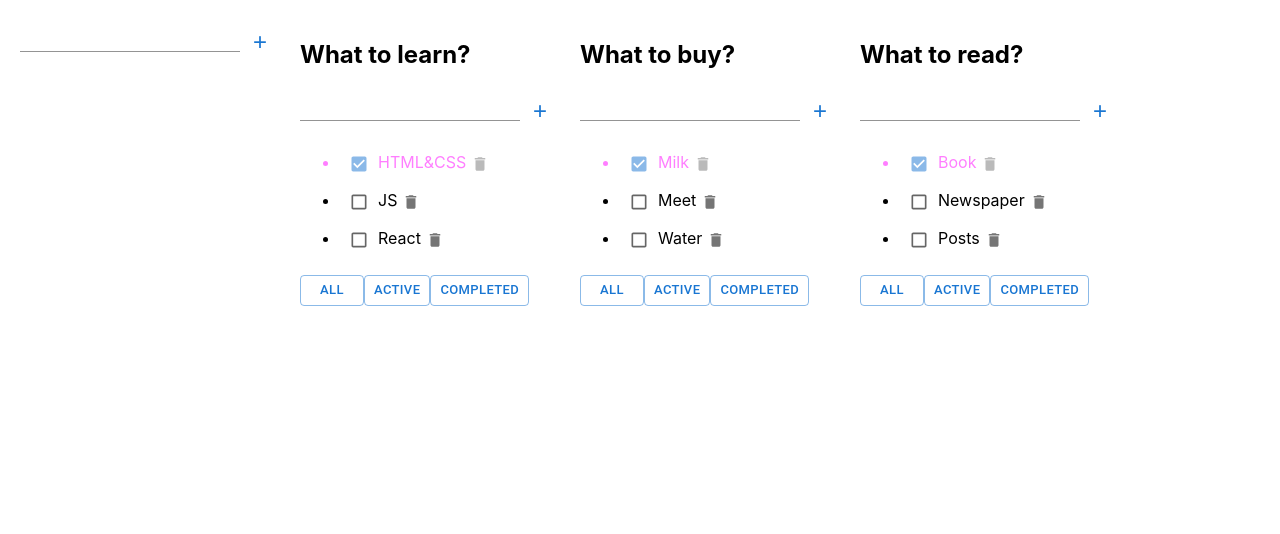
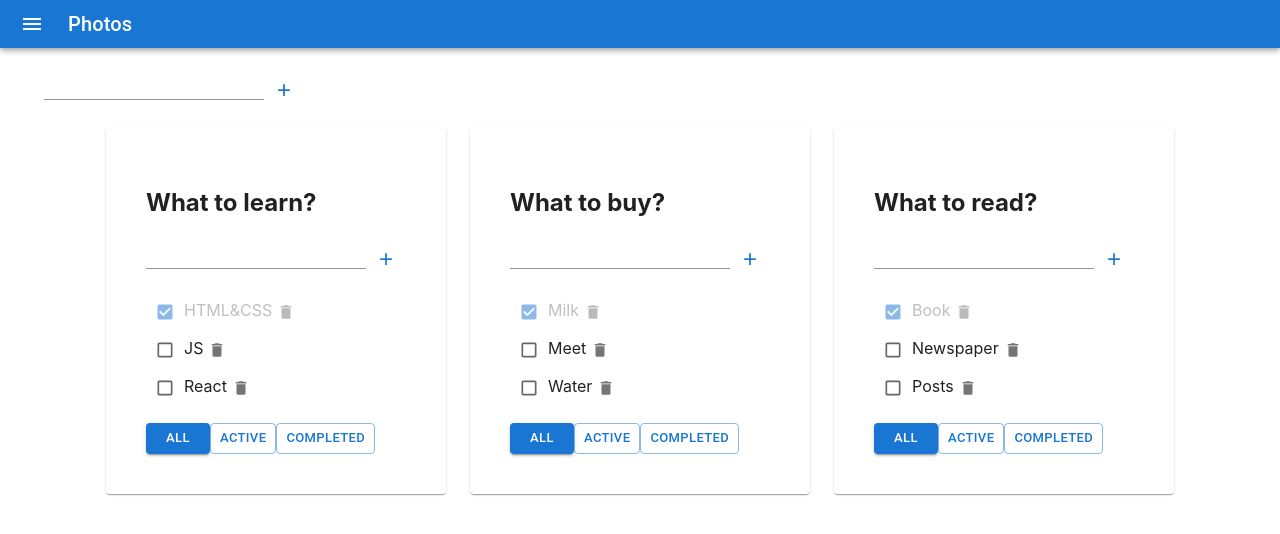
Before and after one commit to Stanislav-Vasilevich/todolist, a React (Create React App) app: page / in a window 1280 px wide. Shown: the top 534 px of the page. Built offline with nearby package versions, Linux system fonts and the light colour scheme.

Commit message:
выполнил 3 задание вторника

```diff
--- a/src/components/AddItemForm/AddItemForm.tsx
+++ b/src/components/AddItemForm/AddItemForm.tsx
@@ -43,13 +43,13 @@ const AddItemForm = (props: PropsType) => {
   return (
     <div>
       <TextField
-        className={error ? s.inputError : ''}
         onChange={changeValue}
-        onKeyPress={onKeyPressHandler}
+        onKeyDown={onKeyPressHandler}
         value={value}
         label={error ? error : ''}
         type="text"
         variant="standard"
+				error={!!error}
       />
       <IconButton onClick={addItemHandler}>
         <Icon color="primary">+</Icon>
--- a/src/components/App/App.module.css
+++ b/src/components/App/App.module.css
@@ -1,4 +1,4 @@
-.App {
+.row {
   display: flex;
   gap: 20px;
   padding: 20px;
--- a/src/components/App/App.tsx
+++ b/src/components/App/App.tsx
@@ -3,6 +3,9 @@ import Todolist from '../Todolist/Todolist';
 import s from './App.module.css';
 import {v1} from 'uuid';
 import AddItemForm from '../AddItemForm/AddItemForm';
+import {AppBar, Box, Grid, IconButton, Paper, Toolbar, Typography} from "@mui/material";
+import MenuIcon from '@mui/icons-material/Menu';
+import Container from '@mui/material/Container';
 
 export type TaskType = {
 	id: string
@@ -55,7 +58,6 @@ const App = () => {
 
 	const changeTaskStatus = (todolistId: string, taskId: string, isDone: boolean) => {
 		setTasks({...tasks, [todolistId]: tasks[todolistId].map(t => t.id === taskId ? {...t, isDone} : t)});
-    // setTasks(tasks.map(t => t.id === taskId ? {...t, isDone} : t));
 	}
 
 	const removeTask = (todolistId: string, taskId: string) => {
@@ -88,8 +90,31 @@ const App = () => {
 	}
 
 	return (
-    <div className={s.App}>
+		<div>
+			<AppBar position="static">
+				<Toolbar variant="dense">
+					<IconButton edge="start" color="inherit" aria-label="menu" sx={{mr: 2}}>
+						<MenuIcon/>
+					</IconButton>
+					<Typography variant="h6" color="inherit" component="div">
+						Photos
+					</Typography>
+				</Toolbar>
+			</AppBar>
+
+			<Container maxWidth="xl">
+				<Grid
+					container
+					style={{padding: '20px'}}
+				>
 					<AddItemForm addItem={addTodolist}/>
+				</Grid>
+				<Grid
+					container
+					spacing={3}
+					justifyContent="center"
+					alignItems="center"
+				>
 					{
 						todolist.map(t => {
 							const filteredTask = () => {
@@ -107,6 +132,8 @@ const App = () => {
 							}
 
 							return (
+								<Grid item>
+									<Paper style={{padding: '40px'}}>
 										<Todolist
 											key={t.id}
 											todolistId={t.id}
@@ -120,9 +147,13 @@ const App = () => {
 											editTitleTodolist={editTitleTodolist}
 											editTitleTask={editTitleTask}
 										/>
+									</Paper>
+								</Grid>
 							)
 						})
 					}
+				</Grid>
+			</Container>
 		</div>
 	);
 };
--- a/src/components/EditableTitle/EditableTitle.tsx
+++ b/src/components/EditableTitle/EditableTitle.tsx
@@ -6,7 +6,7 @@ type PropsType = {
 }
 
 const EditableTitle = (props: PropsType) => {
-  const [value, setValue] = useState('');
+	const [value, setValue] = useState(props.title);
 	const [editMode, setEditMode] = useState(true);
 
 	const activateEditMode = () => {
@@ -18,8 +18,8 @@ const EditableTitle = (props: PropsType) => {
 	}
 
 	const editTitle = () => {
+		setEditMode(true);
 		props.editTitle(value);
-    setEditMode(true);
 	}
 
 	const activateViewMode = () => {
@@ -27,7 +27,7 @@ const EditableTitle = (props: PropsType) => {
 	}
 
 	const onKeyPress = (e: KeyboardEvent<HTMLInputElement>) => {
-    if(e.key === 'Enter') {
+		if (e.key === 'Enter') {
 			editTitle();
 		}
 	}
@@ -35,7 +35,14 @@ const EditableTitle = (props: PropsType) => {
 	return (
 		editMode
 			? <span onDoubleClick={activateEditMode}>{props.title}</span>
-      : <input onChange={changeValue} onKeyPress={onKeyPress} onBlur={activateViewMode} type="text" value={props.title} autoFocus/>
+			: <input
+				onChange={changeValue}
+				onKeyDown={onKeyPress}
+				onBlur={activateViewMode}
+				type="text"
+				value={value}
+				autoFocus
+			/>
 	)
 };
 
--- a/src/components/Todolist/Todolist.module.css
+++ b/src/components/Todolist/Todolist.module.css
@@ -1,24 +1,9 @@
-.inputError {
-  border: 1px solid red;
-  outline: none;
+.checkboxActive {
+  opacity: .5;
+  color: grey;
 }
 
-.inputErrorText {
-  font-size: 12px;
-  color: red;
+.list {
+	list-style-type: none;
+	padding: 0;
 }
-
-.button {
-  cursor: pointer;
-  border: 1px solid grey;
-  outline: none;
-}
-
-.buttonActive {
-  background: greenyellow;
-}
-
-.checkboxActive {
-  opacity: .5;
-  color: fuchsia;
-}
--- a/src/components/Todolist/Todolist.tsx
+++ b/src/components/Todolist/Todolist.tsx
@@ -40,17 +40,13 @@ const Todolist = (props: PropsType) => {
     props.editTitleTodolist(props.todolistId, value);
   }
 
-  const activeClassButtonFilterAll = props.filter === 'all' ? s.buttonActive : s.button;
-  const activeClassButtonFilterActive = props.filter === 'active' ? s.buttonActive : s.button;
-  const activeClassButtonFilterCompleted = props.filter === 'completed' ? s.buttonActive : s.button;
-
   return (
     <div>
       <h2>
         <EditableTitle title={props.title} editTitle={editTitleTodolist}/>
       </h2>
       <AddItemForm addItem={addTask}/>
-      <ul>
+      <ul className={s.list}>
         {props.tasks.map(t => {
           const removeTaskHandler = () => {
             props.removeTask(props.todolistId, t.id);
@@ -66,7 +62,7 @@ const Todolist = (props: PropsType) => {
 
           return (
             <li className={t.isDone ? s.checkboxActive : ''} key={t.id}>
-              <Checkbox checked={t.isDone} onChange={onChangeTaskStatusHandler} defaultChecked size="small" />
+              <Checkbox checked={t.isDone} onChange={onChangeTaskStatusHandler} size="small" />
               <EditableTitle title={t.title} editTitle={editTitleTask}/>
               <IconButton onClick={removeTaskHandler} aria-label="delete" size="small">
                 <DeleteIcon fontSize="inherit" />
@@ -76,9 +72,27 @@ const Todolist = (props: PropsType) => {
         })}
       </ul>
       <div>
-        <Button className={activeClassButtonFilterAll} onClick={filteredTasksAll} size={'small'} variant="outlined">All</Button>
-        <Button className={activeClassButtonFilterActive} onClick={filteredTasksActive} size={'small'} variant="outlined">Active</Button>
-        <Button className={activeClassButtonFilterCompleted} onClick={filteredTasksCompleted} size={'small'} variant="outlined">Completed</Button>
+        <Button
+					onClick={filteredTasksAll}
+					size={'small'}
+					variant={props.filter === 'all' ? 'contained' : 'outlined'}
+				>
+					All
+				</Button>
+        <Button
+					onClick={filteredTasksActive}
+					size={'small'}
+					variant={props.filter === 'active' ? 'contained' : 'outlined'}
+				>
+					Active
+				</Button>
+        <Button
+					variant={props.filter === 'completed' ? 'contained' : 'outlined'}
+					onClick={filteredTasksCompleted}
+					size={'small'}
+				>
+					Completed
+				</Button>
       </div>
     </div>
   );
```
Lines whose indentation alone changed are shown as unchanged.
